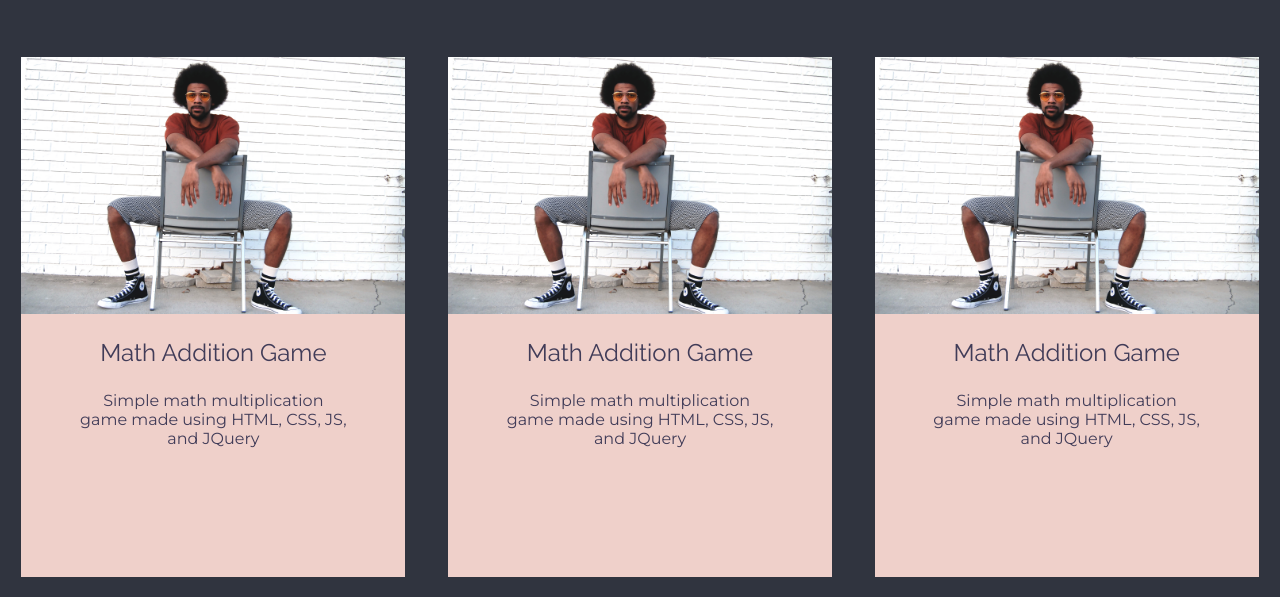
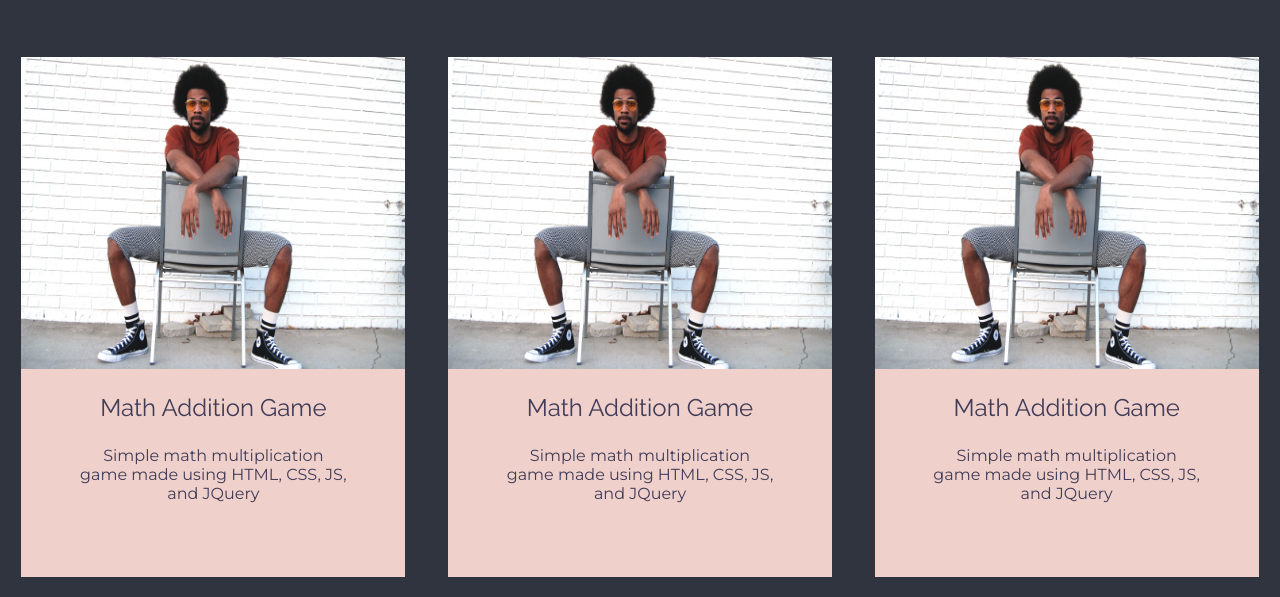
Before and after one commit to agyin3/agyin3.github.io, a plain HTML site: page Pages/Projects/Projects.html in a window 1280 px wide. Shown: the part 203-800 px from the top of the page. Drawn offline with Linux system fonts and the light colour scheme.

Commit message:
change image height

```diff
--- a/Pages/Projects/main.css
+++ b/Pages/Projects/main.css
@@ -224,7 +224,7 @@ body {
 }
 
 .projects-img {
-    max-height: 60%;
+    height: 60%;
     width: 100%;
 }
 
```
